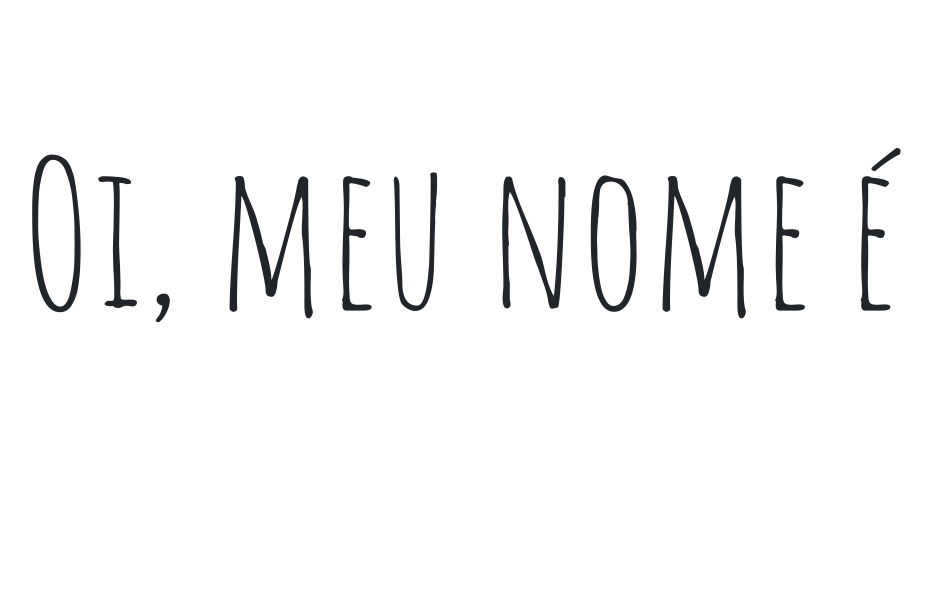
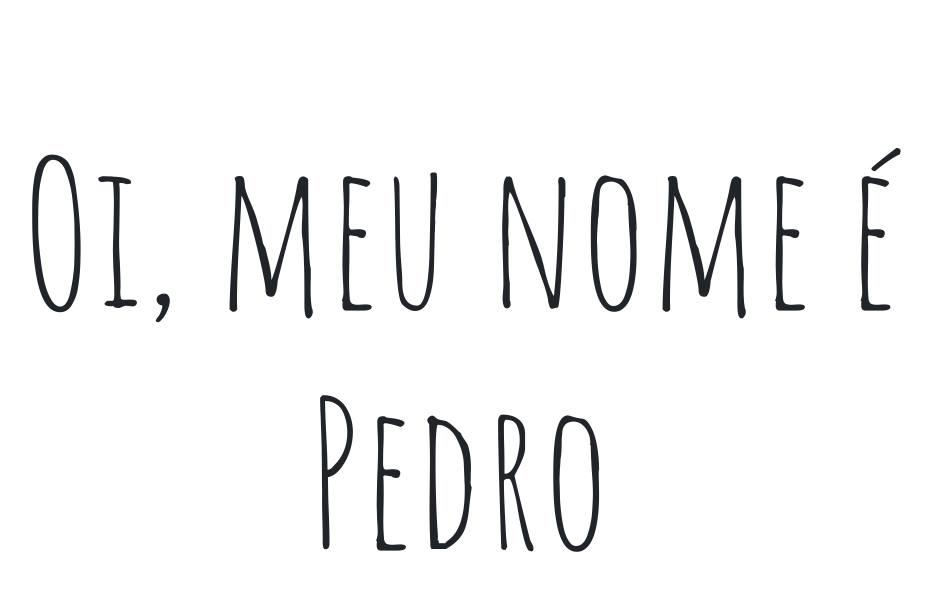
Before and after one commit to Pedrox42/Treinamento-git-2020.2, a plain HTML site: page index.html in a window 1280 px wide. Shown: the whole page, without its empty margins (181-1113 px from the left). Drawn offline with nearby package versions, Linux system fonts and the light colour scheme.

Commit message:
Alteracao

```diff
--- a/index.html
+++ b/index.html
@@ -13,7 +13,7 @@
 <body>
     <div class="container">
         <div>
-            <h1 class="text-center newFont">Oi, meu nome é </h1>
+            <h1 class="text-center newFont">Oi, meu nome é Pedro</h1>
         </div>
     </div>
 </body>
```
